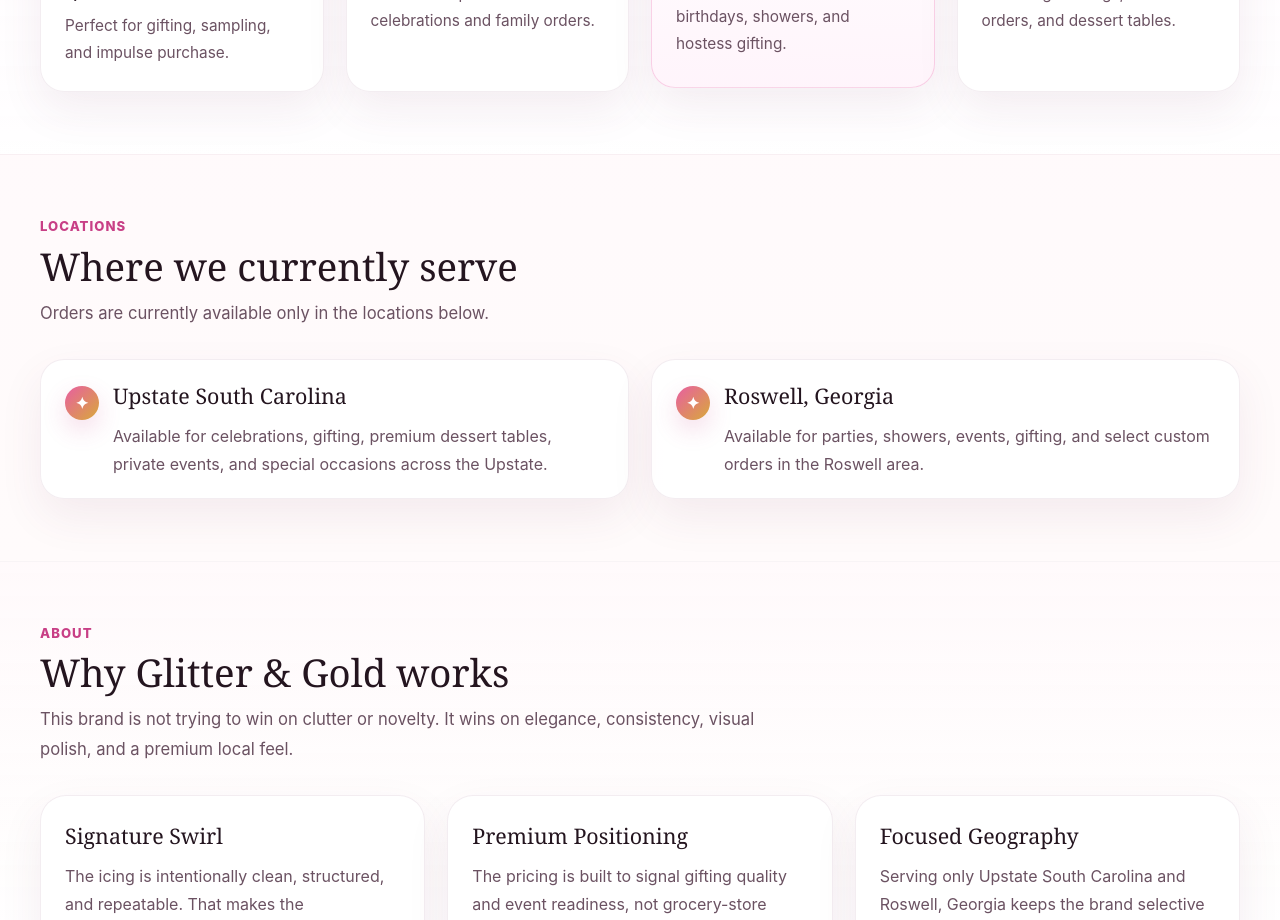
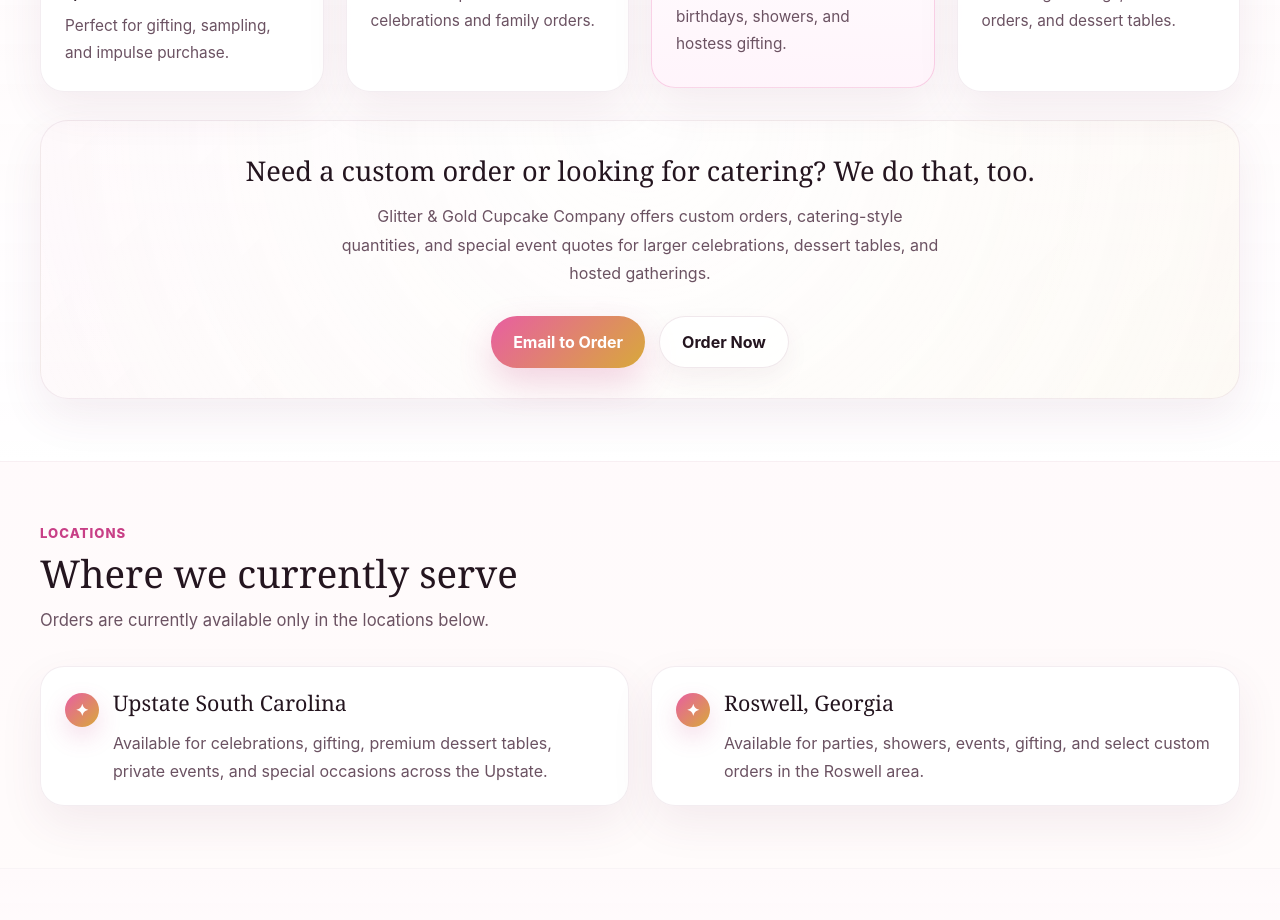
Before and after one commit to birdsinspace-gif/Template, a Next.js app: page / in a window 1280 px wide. Shown: the part 2260-3180 px from the top of the page. Built offline with nearby package versions, Linux system fonts and the light colour scheme.

Commit message:
Update page.tsx

```diff
--- a/src/app/page.tsx
+++ b/src/app/page.tsx
@@ -505,6 +505,31 @@ h3 {
   color: #6b5262;
 }
 
+.customOrderBox {
+  margin-top: 28px;
+  border-radius: 28px;
+  padding: 30px 24px;
+  background:
+    radial-gradient(circle at top, rgba(255, 255, 255, 0.92), rgba(255,255,255,0.58)),
+    linear-gradient(135deg, rgba(232, 94, 162, 0.08), rgba(216, 169, 58, 0.12));
+  border: 1px solid rgba(159, 111, 137, 0.12);
+  box-shadow: 0 18px 44px rgba(117, 55, 87, 0.08);
+  text-align: center;
+}
+
+.customOrderTitle {
+  margin-bottom: 10px;
+  font-family: Georgia, "Times New Roman", serif;
+  font-size: 1.7rem;
+}
+
+.customOrderCopy {
+  margin: 0 auto;
+  max-width: 60ch;
+  color: #6b5262;
+  line-height: 1.8;
+}
+
 .locationCard {
   position: relative;
   padding-left: 72px;
@@ -772,6 +797,32 @@ export default function HomePage() {
                 </article>
               ))}
             </div>
+
+            <div className="customOrderBox">
+              <div className="customOrderTitle">
+                Need a custom order or looking for catering? We do that, too.
+              </div>
+              <p className="customOrderCopy">
+                Glitter &amp; Gold Cupcake Company offers custom orders,
+                catering-style quantities, and special event quotes for larger
+                celebrations, dessert tables, and hosted gatherings.
+              </p>
+
+              <div className="ctaActions" style={{ justifyContent: "center" }}>
+                <a
+                  href="mailto:hello@glitterandgoldcupcakes.com"
+                  className="btn btnPrimary"
+                >
+                  Email to Order
+                </a>
+                <a
+                  href="mailto:hello@glitterandgoldcupcakes.com"
+                  className="btn btnSecondary"
+                >
+                  Order Now
+                </a>
+              </div>
+            </div>
           </div>
         </section>
 
```
